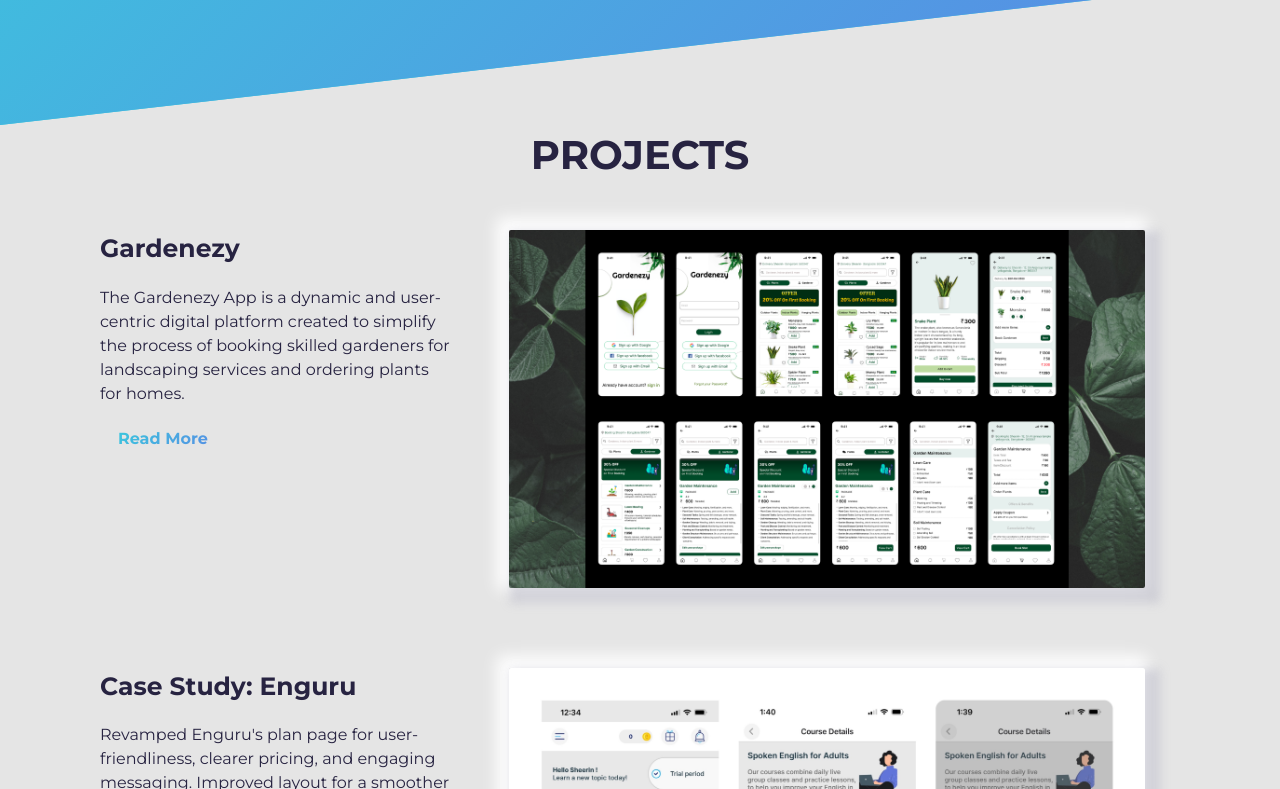
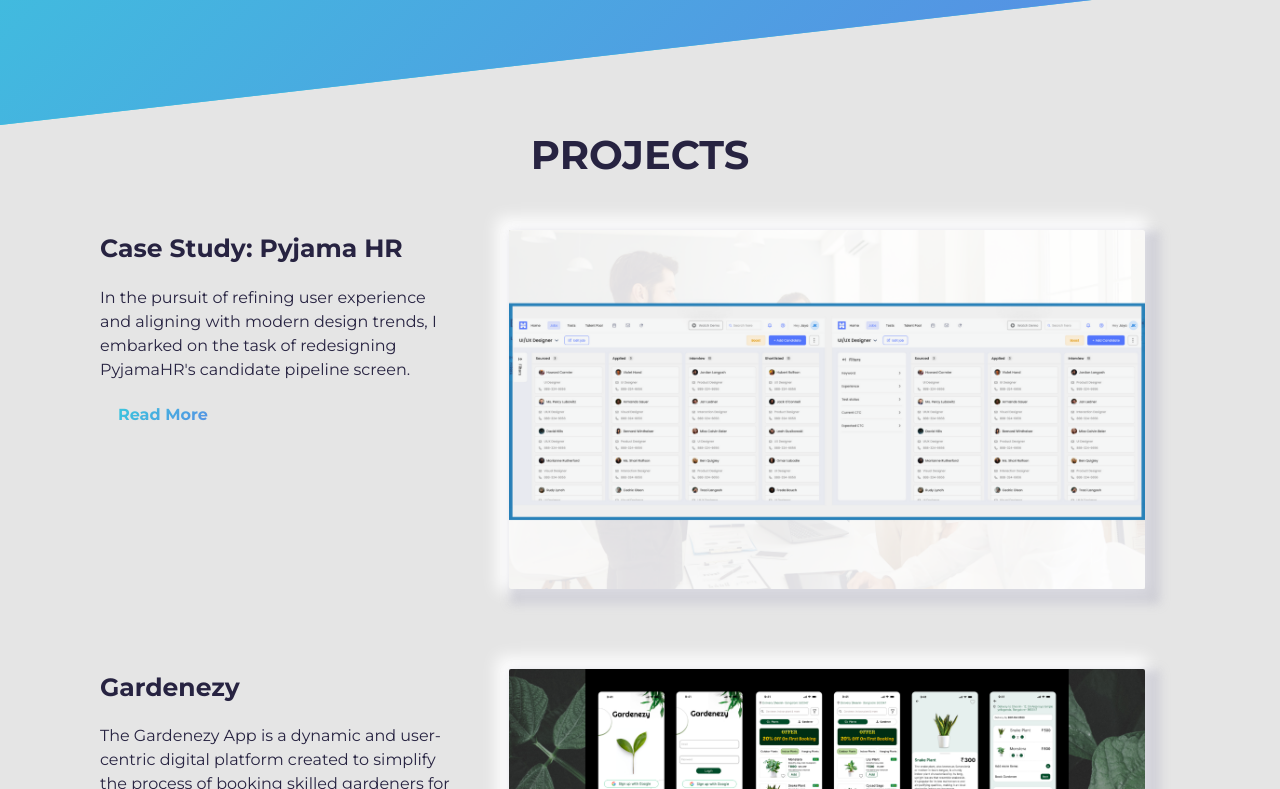
Before and after one commit to sheerinfrancis/sheerinfrancis.github.io, a website: page index.html in a window 1280 px wide. Shown: the part 1408-2197 px from the top of the page. Drawn offline with Linux system fonts and the light colour scheme.

Commit message:
Added into main projects

```diff
--- a/index.html
+++ b/index.html
@@ -142,6 +142,38 @@
     <div class="container">
         <div class="project-wrapper">
             <h2 class="section-title dark-blue-text">Projects</h2>
+            <article class="row">
+                <div class="project-wrapper__text">
+                    <h3 class="project-wrapper__text-title">Case Study: Pyjama HR</h3>
+                    <p class="project-wrapper__text-info">
+                        In the pursuit of refining user experience and aligning with modern design trends, I embarked on the task of
+                        redesigning PyjamaHR's candidate pipeline screen.
+                    </p>
+                    <div class="project-wrapper__text-btns">
+                        <a
+                                href="/content/pyjamaHR"
+                                target="_blank"
+                                rel="noopener noreferrer"
+                                class="cta-btn cta-btn--hero cta-btn--projects"
+                        >Read More</a
+                        >
+                    </div>
+                </div>
+
+                <div class="project-wrapper__image">
+                    <a href="./content/pyjamaHR" target="_blank" rel="noopener noreferrer">
+                        <div class="thumbnail rounded">
+                            <img
+                                    src="assets/pyjamahr.png"
+                                    class="img-fluid"
+                                    alt="Project Image"
+                                    width="1366"
+                                    height="770"
+                            />
+                        </div>
+                    </a>
+                </div>
+            </article>
             <article class="row">
                 <div class="project-wrapper__text">
                     <h3 class="project-wrapper__text-title">Gardenezy</h3>
```
Also changed, not shown: assets/pyjamahr.png (added).
